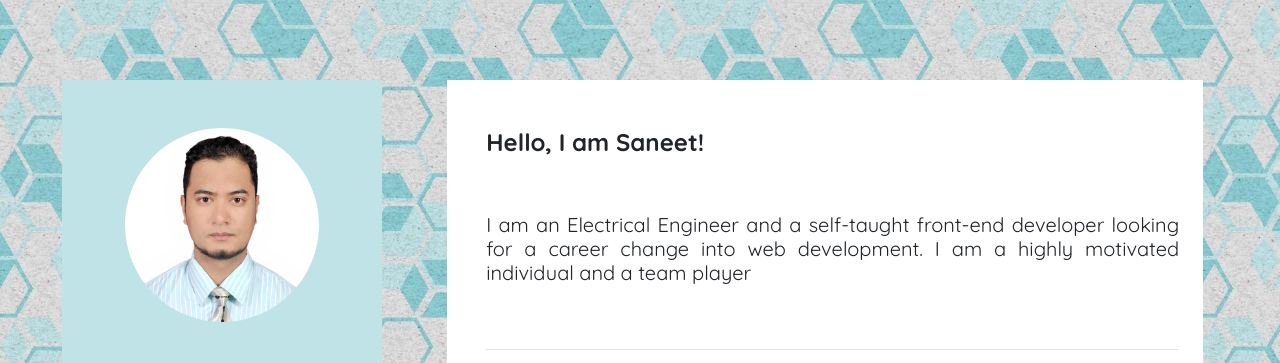
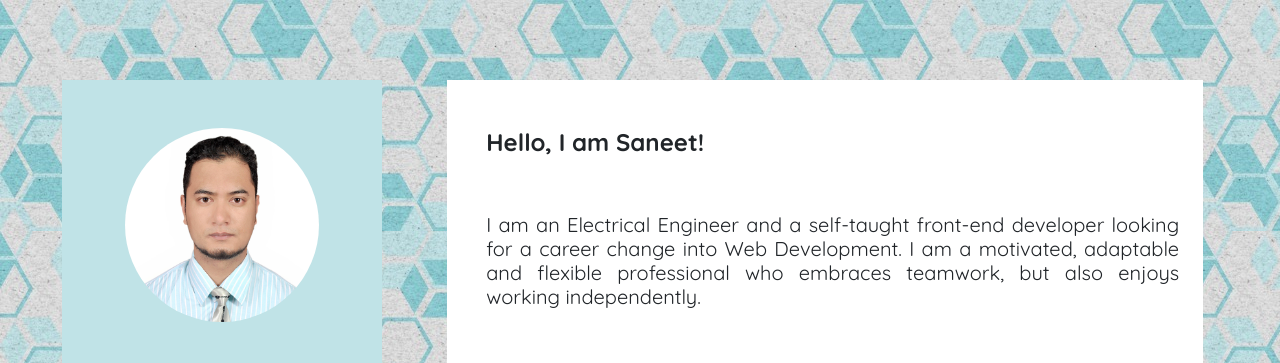
Before and after one commit to saneetshrestha/resume, a plain HTML site: page index.html in a window 1280 px wide. Shown: the top 363 px of the page. Drawn offline with nearby package versions, Linux system fonts and the light colour scheme.

Commit message:
change in objective

```diff
--- a/index.html
+++ b/index.html
@@ -133,7 +133,7 @@
 <div class="col-lg-8 offset-lg-4 bg-white">
             <div class='px-4'>
               <h4 class="mt-5 sTop">Hello, I am Saneet!</h4>
-              <h5 class='py-5 text-justify sRight'>I am an Electrical Engineer and a self-taught front-end developer looking for a career change into web development. I am a highly motivated individual and a team player</h5>
+              <h5 class='py-5 text-justify sRight'>I am an Electrical Engineer and a self-taught front-end developer looking for a career change into Web Development. I am a motivated, adaptable and flexible professional who embraces teamwork, but also enjoys working independently.</h5>
               <hr>
               <div>
                 <h4 class="text-muted sTop">personal information</h4>
```
